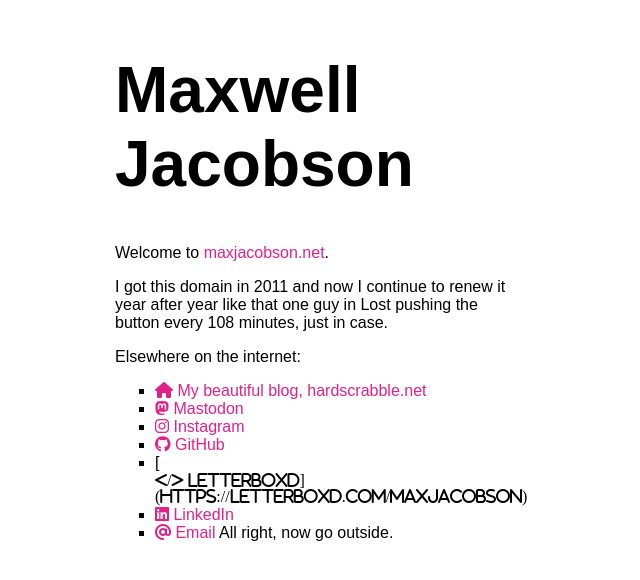
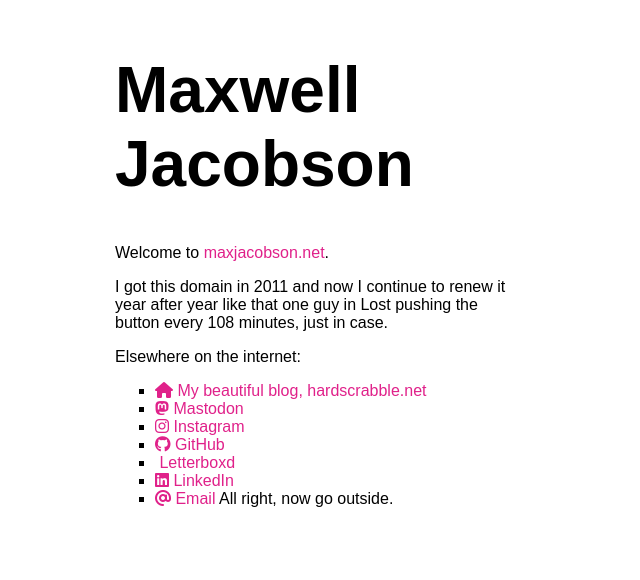
Before and after one commit to maxjacobson/maxjacobson.net, a Jekyll site: the page built from index.md, in a window 1280 px wide. Shown: the top 580 px of the page, without its empty margins (325-965 px from the left). Built offline with Jekyll 4.4.1, drawn with Linux system fonts in a browser that asks for light colours; our own code applies the rules of GitHub Pages for plain Markdown files.

Commit message:
Update index.md

```diff
--- a/index.md
+++ b/index.md
@@ -14,7 +14,7 @@ Elsewhere on the internet:
 - [<i class="fa-brands fa-mastodon" title="Mastodon"></i> Mastodon](https://mastodon.online/@maxjacobson)
 - [<i class="fa-brands fa-instagram" title="Instagram"></i> Instagram](https://www.instagram.com/maxjacobson/)
 - [<i class="fa-brands fa-github" title="GitHub"></i> GitHub](http://github.com/maxjacobson)
-- [<i class="fa-brands fa-square-letterboxd" title="Letterboxd"></> Letterboxd](https://letterboxd.com/maxjacobson)
+- [<i class="fa-brands fa-square-letterboxd" title="Letterboxd"></i> Letterboxd](https://letterboxd.com/maxjacobson)
 - [<i class="fa-brands fa-linkedin" title="LinkedIn"></i> LinkedIn](https://www.linkedin.com/in/maxjacobson1/)
 - [<i class="fa-solid fa-at" title="Email"></i> Email](mailto:max@hardscrabble.net)
 All right, now go outside.
```
